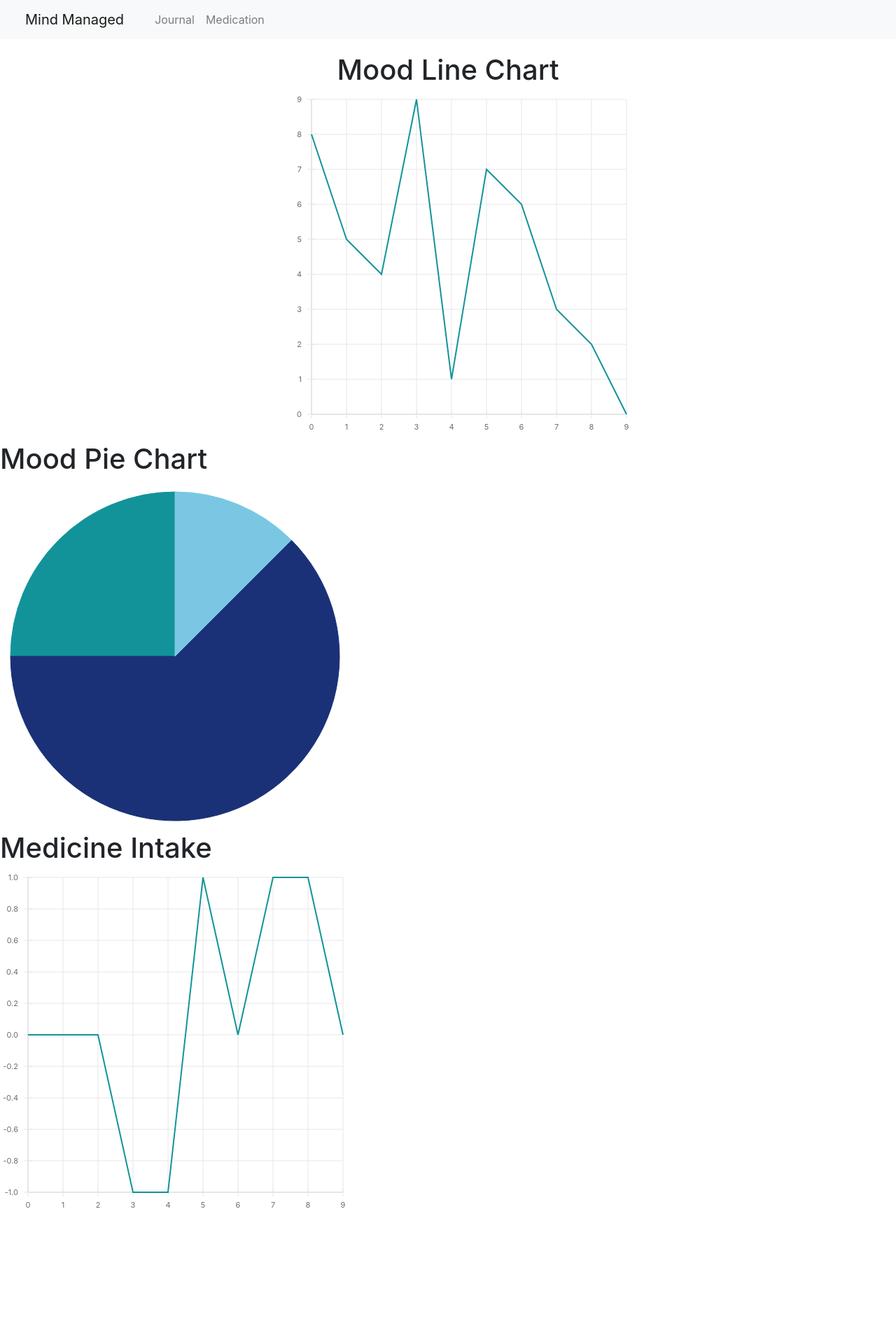
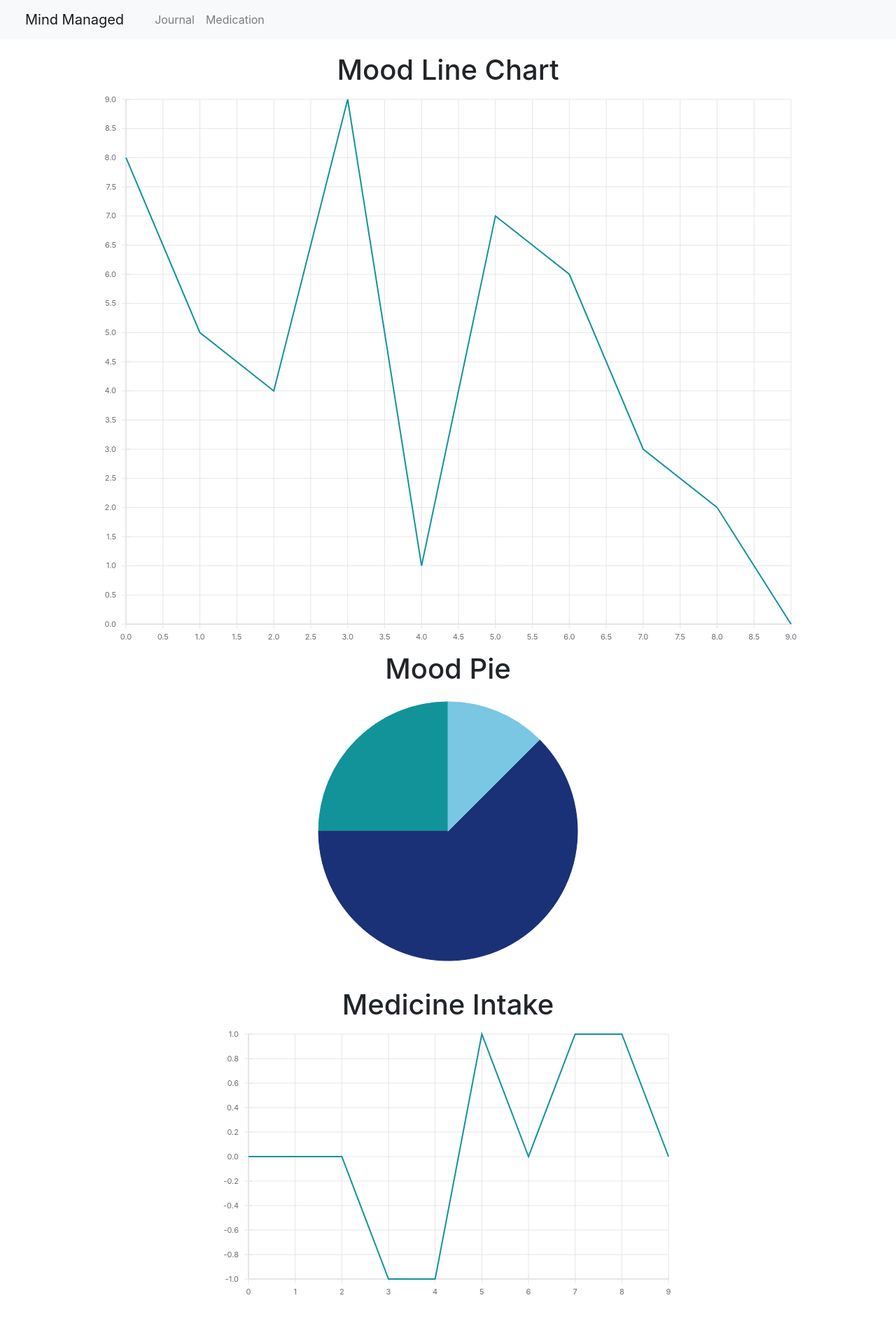
Before and after one commit to damiandeleon/mindManaged, a React (Create React App) app: page / in a window 1280 px wide. Shown: the top 1888 px of the page at 70% size. Before the commit the page ends 1844 px from the top, so only its background shows below. Built offline with nearby package versions, Linux system fonts and the light colour scheme.

Commit message:
updated using new components

```diff
--- a/src/pages/Home.js
+++ b/src/pages/Home.js
@@ -1,5 +1,9 @@
 import React from "react"
-import {XYPlot, LineSeries, VerticalGridLines, HorizontalGridLines, XAxis,  YAxis, RadialChart} from 'react-vis';
+import { Container, Row, Col } from 'react-bootstrap';
+import MoodLine from "../components/MoodLine/MoodLine";
+import MoodPie from "../components/MoodPie/MoodPie"
+import MedIntake from "../components/MedIntake/MedIntake"
+import ChartTitle from "../components/ChartTitle/ChartTitle"
 import '../../node_modules/react-vis/dist/style.css';
 
 function Home() {
@@ -33,34 +37,21 @@ function Home() {
 
   return (
     <div>
-
-      {/* Mood Line Chart */}
-      <h1 className="text-center">Mood Line Chart</h1>
-      <XYPlot height={500} width={500} className="container-fluid">
-        <VerticalGridLines />
-        <HorizontalGridLines />
-        <XAxis />
-        <YAxis />
-        <LineSeries data={data} />
-      </XYPlot>
-
-      {/* Mood Pie Chart */}
-      <h1>Mood Pie Chart</h1>
-      <RadialChart
-        data={myData}
-        width={500}
-        height={500}
-      />
-      {/* Medicine Intake */}
-      <h1>Medicine Intake</h1>
-      <XYPlot height={500} width={500} className="">
-        <VerticalGridLines />
-        <HorizontalGridLines />
-        <XAxis />
-        <YAxis />
-        <LineSeries data={data2} />
-      </XYPlot>
-
+      <Container fluid>
+        <Row>
+          <Col className="mood-line-chart">
+            <ChartTitle name='Mood Line Chart'/>
+            <MoodLine data={data}/>
+          </Col>
+          <Col>
+          <ChartTitle name='Mood Pie'/>
+            <MoodPie data={myData}/>
+            <br></br>
+            <ChartTitle name='Medicine Intake'/>
+            <MedIntake data={data2}/>
+          </Col>
+        </Row>
+      </Container>
     </div>
   )
 }
```
